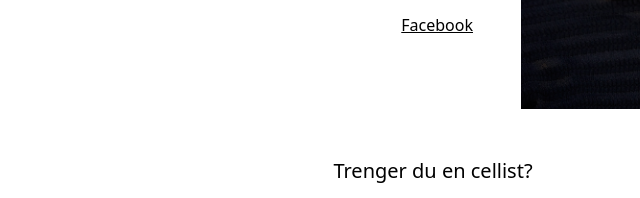
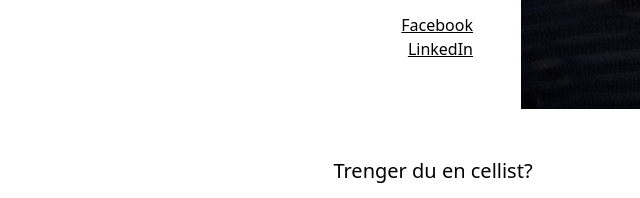
Before and after one commit to jordypereira/malin-first-website, a website built with webpack: page src/index.html in a window 1280 px wide. Shown: the part 595-793 px from the top of the page, 207-847 px from the left. Built offline with nearby package versions, Linux system fonts and the light colour scheme; files whose address does not match are found by name; a web font is replaced by a local one.

Commit message:
add LinkedIN button

```diff
--- a/src/index.html
+++ b/src/index.html
@@ -70,6 +70,8 @@
         <ul>
           <li><a class="hover:text-blue-500 underline" href="https://www.facebook.com/malin.r.mertens"
               target="_blank">Facebook</a></li>
+          <li><a class="hover:text-blue-500 underline" href="https://www.linkedin.com/in/malin-mertens/"
+                target="_blank">LinkedIn</a></li>
         </ul>
       </section>
       <!-- Profile Picture -->
```
